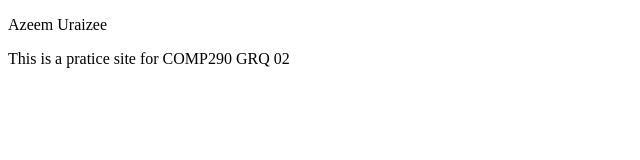
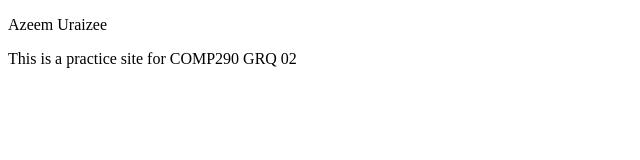
Before and after one commit to auraizee/comp290site, a plain HTML site: page index.html in a window 1280 px wide. Shown: the full height of the page, 0-640 px from the left. Drawn offline with Linux system fonts and the light colour scheme.

Commit message:
Fix spelling error in index.html

```diff
--- a/index.html
+++ b/index.html
@@ -13,6 +13,6 @@
 
     <body>
         <p>Azeem Uraizee</p>
-        <p>This is a pratice site for COMP290 GRQ 02</p>
+        <p>This is a practice site for COMP290 GRQ 02</p>
     </body>
 </html>
```
